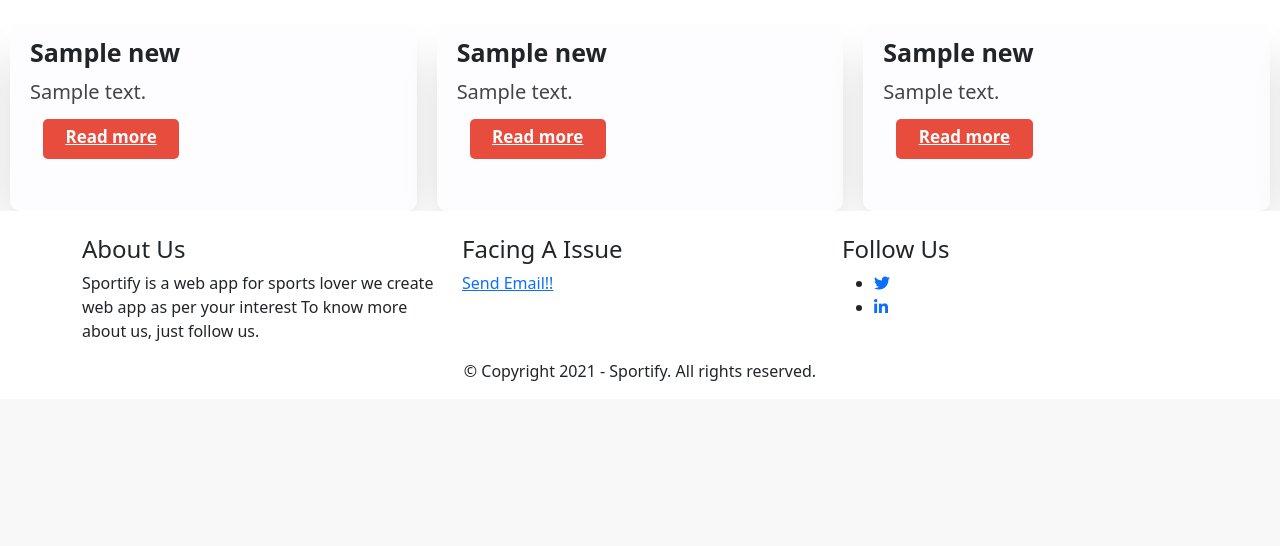
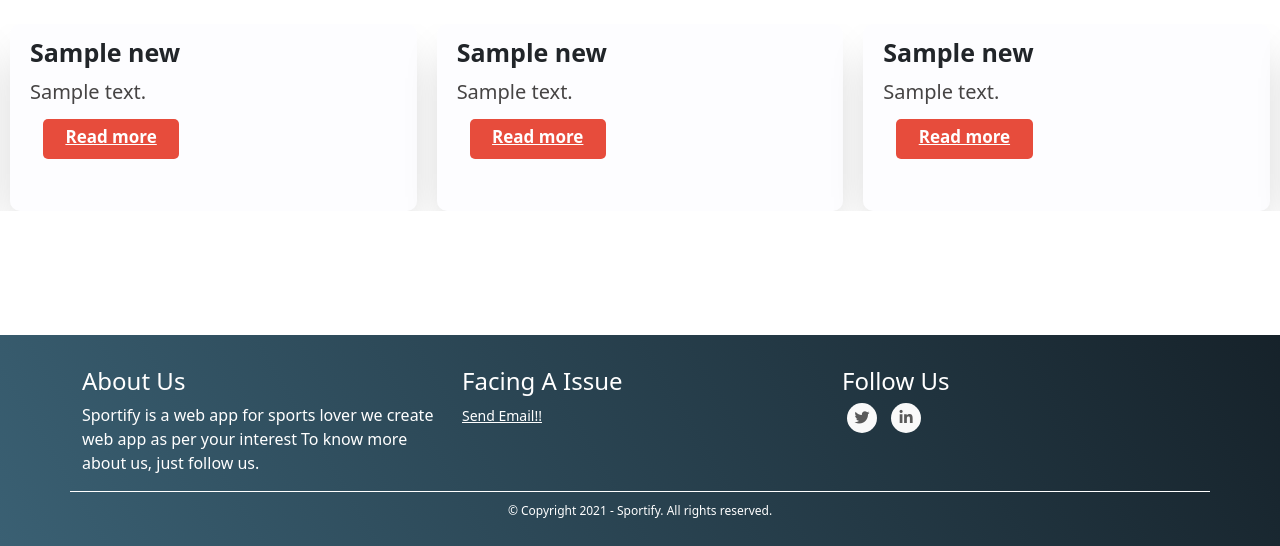
Before and after one commit to Aaditya1978/sportify--sports-web-app, a Flask app: template templates/main.html in a window 1280 px wide. Shown: the part 2285-2831 px from the top of the page. Before the commit the page ends 2666 px from the top, so only its background shows below. Run offline with Flask 2, Linux system fonts and the light colour scheme; the template is opened without the code that fills it: most values are stand-ins (such as "Sample title", 1, 10 or a date in 2020); some libraries are stand-ins or nearby versions; some web fonts are replaced.

Commit message:
Added footer styling

```diff
--- a/static/css/main.css
+++ b/static/css/main.css
@@ -178,3 +178,111 @@
 .cards .content .btn a:hover{
     transform: scale(0.9);
 }
+
+footer {
+    background: #16222A;
+    background: -webkit-linear-gradient(59deg, #3A6073, #16222A);
+    background: linear-gradient(59deg, #3A6073, #16222A);
+    color: white;
+    margin-top:100px;
+}
+
+footer a {
+    color: #fff;
+    font-size: 14px;
+    transition-duration: 0.2s;
+}
+
+footer a:hover {
+    color: #FA944B;
+    text-decoration: none;
+}
+
+.copy {
+    font-size: 12px;
+    padding: 10px;
+    border-top: 1px solid #FFFFFF;
+}
+
+.footer-middle {
+    padding-top: 2em;
+    color: white;
+}
+
+
+ul.social-network {
+    list-style: none;
+    display: inline;
+    margin-left: 0 !important;
+    padding: 0;
+}
+
+ul.social-network li {
+    display: inline;
+    margin: 0 5px;
+}
+
+.social-network a.icoFacebook:hover {
+    background-color: #3B5998;
+}
+
+.social-network a.icoLinkedin:hover {
+    background-color: #007bb7;
+}
+
+.social-network a.icoFacebook:hover i,
+.social-network a.icoLinkedin:hover i {
+    color: #fff;
+}
+
+.social-network a.socialIcon:hover,
+.socialHoverClass {
+    color: #44BCDD;
+}
+
+.social-circle li a {
+    display: inline-block;
+    position: relative;
+    margin: 0 auto 0 auto;
+    -moz-border-radius: 50%;
+    -webkit-border-radius: 50%;
+    border-radius: 50%;
+    text-align: center;
+    width: 30px;
+    height: 30px;
+    font-size: 15px;
+}
+
+.social-circle li i {
+    margin: 0;
+    line-height: 30px;
+    text-align: center;
+    align-items: center;
+}
+
+.social-circle li a:hover i,
+.triggeredHover {
+    -moz-transform: rotate(360deg);
+    -webkit-transform: rotate(360deg);
+    -ms--transform: rotate(360deg);
+    transform: rotate(360deg);
+    -webkit-transition: all 0.2s;
+    -moz-transition: all 0.2s;
+    -o-transition: all 0.2s;
+    -ms-transition: all 0.2s;
+    transition: all 0.2s;
+}
+
+.social-circle i {
+    align-items: center;
+    color: #595959;
+    -webkit-transition: all 0.8s;
+    -moz-transition: all 0.8s;
+    -o-transition: all 0.8s;
+    -ms-transition: all 0.8s;
+    transition: all 0.8s;
+}
+
+.social-network a {
+    background-color: #F9F9F9;
+}
```
